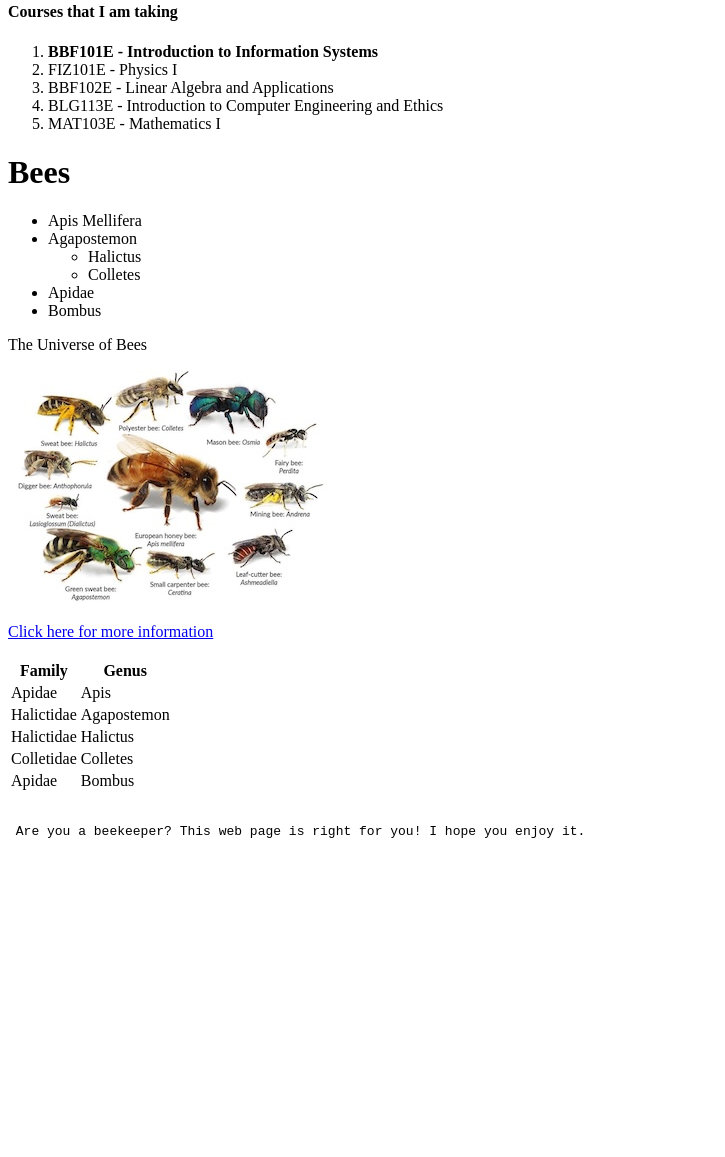
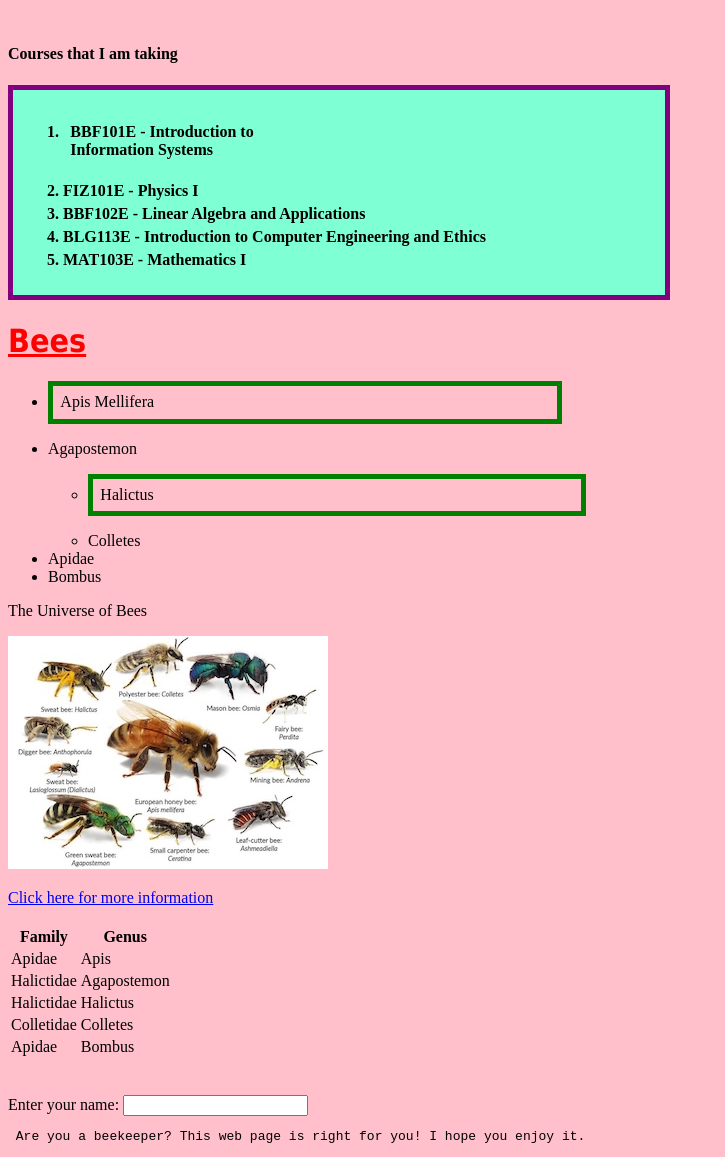
Before and after one commit to itu-itis25-bulutme24/bbf101e_hw5, a plain HTML site: page index.html in a window 1280 px wide. Shown: the part 284-1441 px from the top of the page, without its empty margins (0-725 px from the left). Before the commit the page ends 1136 px from the top, so only its background shows below. Drawn offline with Linux system fonts and the light colour scheme.

Commit message:
Assignment8 completed

```diff
--- a/13_11_2025.css
+++ b/13_11_2025.css
@@ -1,4 +1,3 @@
-                              <style type = "text/css">
 h1 {
   font-size: 24pt;
   color: red;
@@ -11,4 +10,30 @@
   background-color: yellow;
   font-weight: bold;
 }
-                                </style>
+a:hover {
+  text-decoration: none;
+}
+li:first-child {
+  border: thick solid green;
+  margin-bottom: 1em;
+  margin-top: 1em;
+  padding: 1ex;
+  width: 40%;
+}
+p.centered {
+  text-indent: 3mm;
+  text-align: center;
+}
+
+.course-container {
+  background-color: aquamarine;
+  border: 5px solid purple;
+  padding: 10px;
+  width: 50%;
+  font-weight: bold;
+}
+
+ol li {
+  border: none !important;
+  margin: 5px 0;
+}
--- a/index.html
+++ b/index.html
@@ -1,40 +1,107 @@
-<!DOCTYPE html> <html> <head> <title>My Web Page</title> </head>
-<link rel="stylesheet" type="text/css" href="13_11_2025.css" />
+<!DOCTYPE html>
+<html>
 
-<body> <em> Mehmet Semih Bulut <br> 150240041 </em>
+<head>
+  <title>My Web Page</title>
+  <link rel="stylesheet" type="text/css" href="13_11_2025.css" />
+</head>
 
-  <br><br> <a href="https://github.com/itu-itis25-bulutme24"> <img src="github_icon.png" alt="GitHub Icon"> </a>
+<body onload="document.body.style.backgroundColor='pink'; welcomeFunction()"
+      onresize="document.body.style.backgroundColor='lightblue'"
+      onkeydown="document.body.style.backgroundColor='white'"
+      onkeyup="document.body.style.backgroundColor='lightyellow'">
 
-  <h4>Courses that I am taking</h4> <ol> <li><strong>BBF101E - Introduction to Information Systems</strong></li> <li>FIZ101E - Physics I</li>
-    <li>BBF102E - Linear Algebra and Applications</li>
-    <li>BLG113E - Introduction to Computer Engineering and Ethics</li>
-    <li>MAT103E - Mathematics I</li>
-  </ol>
+  <script>
+    function welcomeFunction() {
+      alert("Welcome!");
+    }
 
-  <h1><strong>Bees</strong></h1> <ul> <li>Apis Mellifera</li> <li>Agapostemon <ul> <li>Halictus</li> <li>Colletes</li> </ul>
+    function keydownFunction() {
+      document.getElementById("name").style.backgroundColor = "yellow";
+    }
+
+    function keyupFunction() {
+      document.getElementById("name").style.backgroundColor = "lightblue";
+    }
+  </script>
+
+  <p class="centered">
+    <em> Mehmet Semih Bulut <br> 150240041 </em>
+  </p>
+
+  <br><br>
+  <a href="https://github.com/itu-itis25-bulutme24"> <img src="github_icon.png" alt="GitHub Icon"> </a>
+
+  <h4>Courses that I am taking</h4>
+
+  <div class="course-container">
+    <ol>
+      <li>BBF101E - Introduction to Information Systems</li>
+      <li>FIZ101E - Physics I</li>
+      <li>BBF102E - Linear Algebra and Applications</li>
+      <li>BLG113E - Introduction to Computer Engineering and Ethics</li>
+      <li>MAT103E - Mathematics I</li>
+    </ol>
+  </div>
+
+  <h1 onmouseover="style.color='orange'; style.backgroundColor='lightgreen'"
+      onmouseout="style.color='red'; style.backgroundColor=''">
+    <strong>Bees</strong>
+  </h1>
+
+  <ul>
+    <li>Apis Mellifera</li>
+    <li>Agapostemon
+      <ul>
+        <li>Halictus</li>
+        <li>Colletes</li>
+      </ul>
     </li>
-    <li>Apidae</li> <li>Bombus</li> </ul>
+    <li>Apidae</li>
+    <li>Bombus</li>
+  </ul>
 
-  <p>The Universe of Bees</p> <p><img src="bees.jpg" alt="Bees"></p> <a href="https://en.wikipedia.org/wiki/Bee"> Click here for more information
-  </a>
+  <p>The Universe of Bees</p>
+  <p><img src="bees.jpg" alt="Bees"></p>
+  <a href="https://en.wikipedia.org/wiki/Bee"> Click here for more information </a>
 
-  <br><br> <table> <thead> <tr>
-        <th>Family</th> <th>Genus</th> </tr>
+  <br><br>
+  <table>
+    <thead>
+      <tr>
+        <th>Family</th>
+        <th>Genus</th>
+      </tr>
     </thead>
-    <tbody> <tr>
-        <td>Apidae</td> <td>Apis</td> </tr>
+    <tbody>
       <tr>
-        <td>Halictidae</td> <td>Agapostemon</td> </tr>
+        <td>Apidae</td>
+        <td>Apis</td>
+      </tr>
       <tr>
-        <td>Halictidae</td> <td>Halictus</td> </tr>
+        <td>Halictidae</td>
+        <td>Agapostemon</td>
+      </tr>
       <tr>
-        <td>Colletidae</td> <td>Colletes</td> </tr>
+        <td>Halictidae</td>
+        <td>Halictus</td>
+      </tr>
       <tr>
-        <td>Apidae</td> <td>Bombus</td> </tr>
+        <td>Colletidae</td>
+        <td>Colletes</td>
+      </tr>
+      <tr>
+        <td>Apidae</td>
+        <td>Bombus</td>
+      </tr>
     </tbody>
   </table>
 
-  <br> <pre> Are you a beekeeper? This web page is right for you! I hope you enjoy it. </pre>
+  <br><br>
+  Enter your name: <input type="text" id="name" onkeydown="keydownFunction()" onkeyup="keyupFunction()">
+
+  <br>
+  <pre> Are you a beekeeper? This web page is right for you! I hope you enjoy it. </pre>
 
 </body>
 
```
Lines whose indentation alone changed are shown as unchanged.
